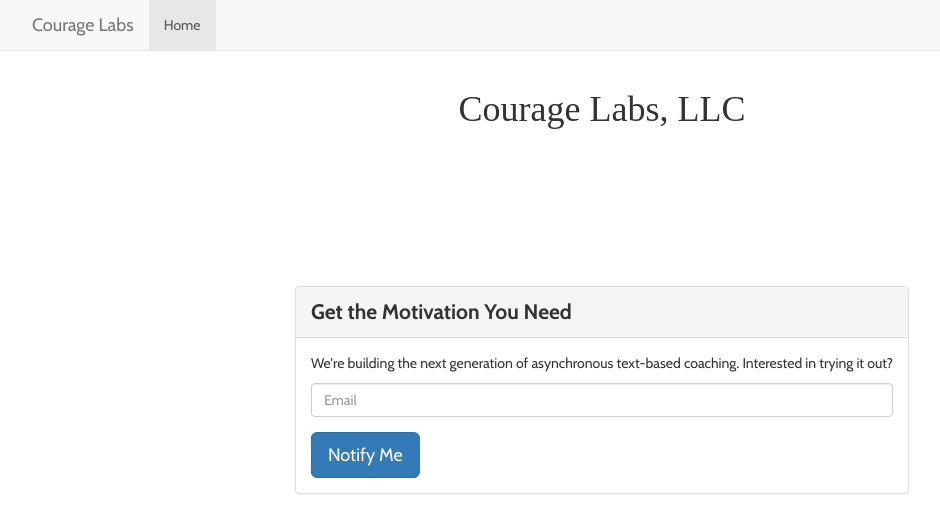
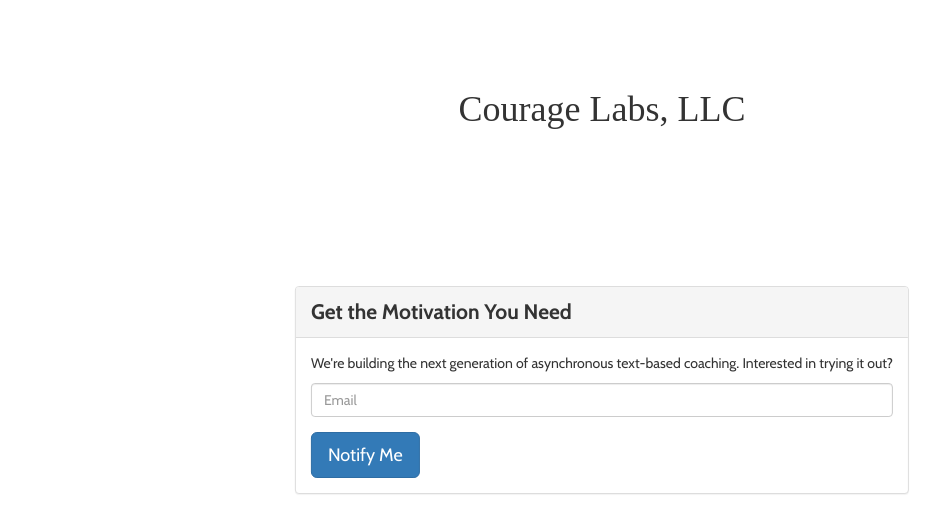
Before and after one commit to travispmarsh/crispy-UI, a plain HTML site: page resources/public/index.html in a window 1280 px wide. Shown: the whole page, without its empty margins (38-978 px from the left). Drawn offline with nearby package versions, Linux system fonts and the light colour scheme; a web font is replaced by a local one.

Commit message:
Forgot to re-hide the nav element.

```diff
--- a/resources/public/index.html
+++ b/resources/public/index.html
@@ -32,7 +32,7 @@
 </head>
 <body>
 
-<nav class="navbar navbar-default navbar-fixed-top">
+<nav class="navbar navbar-default navbar-fixed-top" style="display:none">
   <div class="container">
     <div class="navbar-header">
       <button type="button" class="navbar-toggle collapsed"
```
